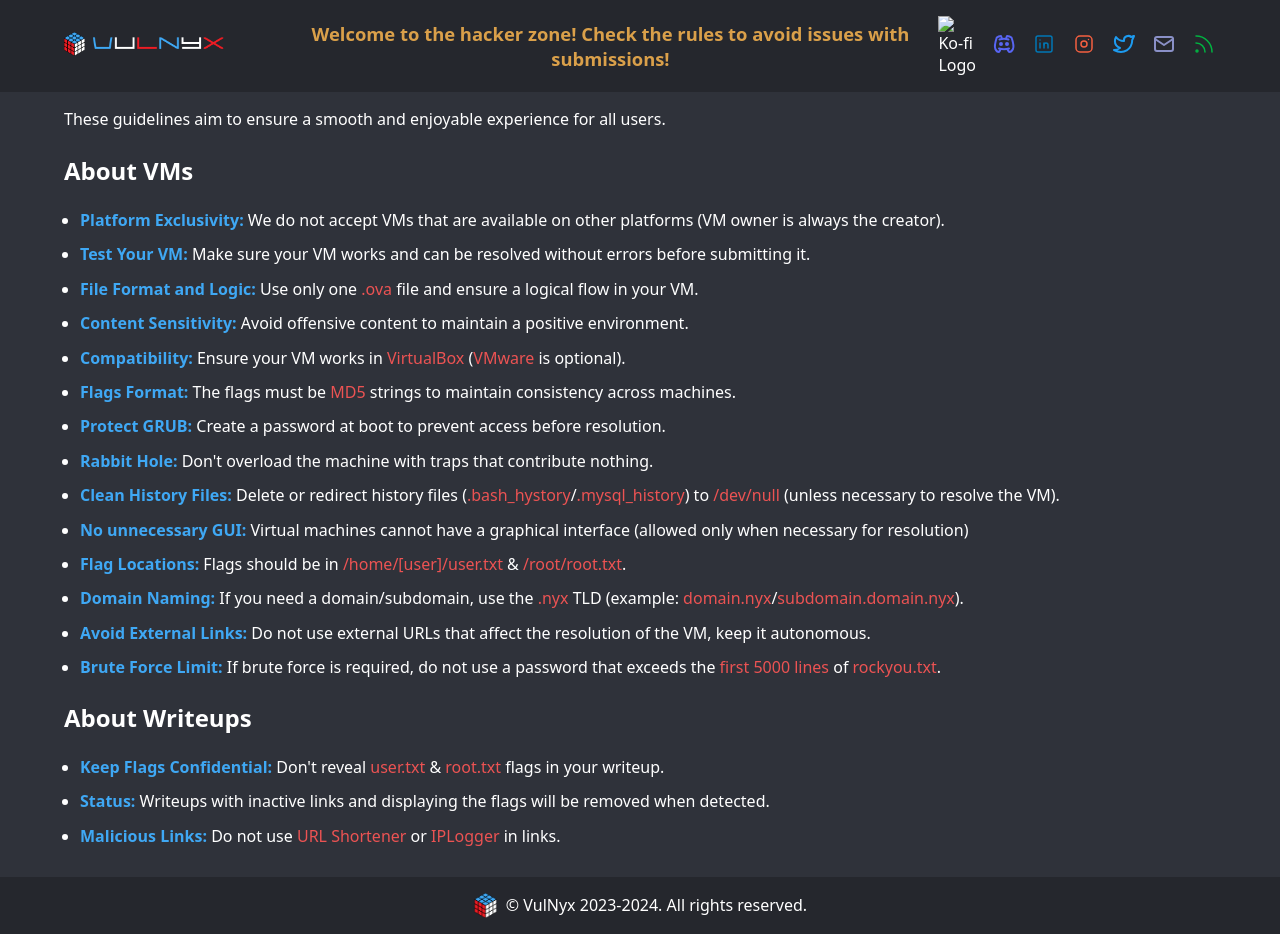
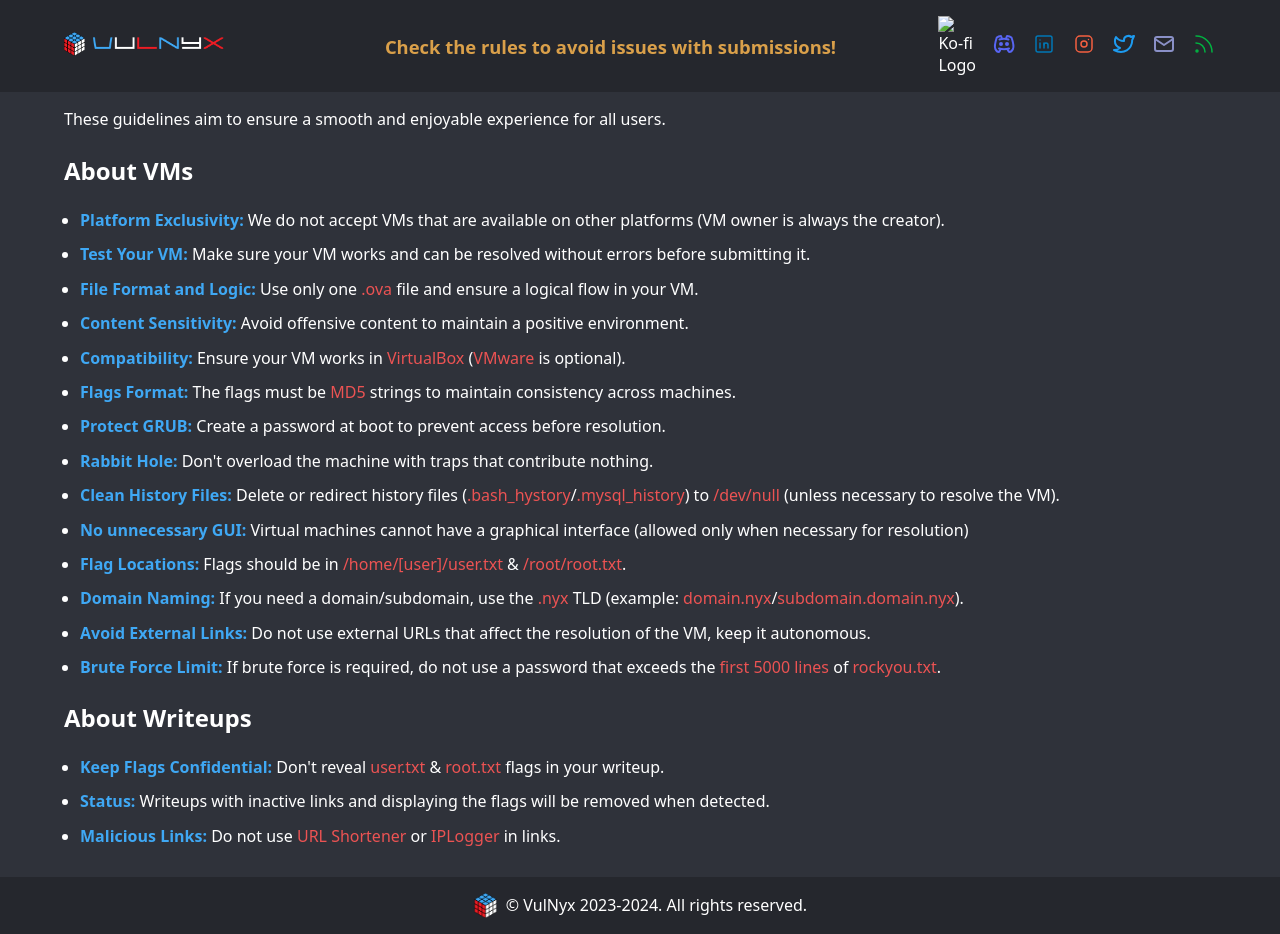
Before and after one commit to VulNyx/vulnyx, a Jekyll site: the page built from rules.md, in a window 1280 px wide. Built offline with Jekyll 4.4.1, drawn with Linux system fonts in a browser that asks for light colours.

Commit message:
fix: simple title

```diff
--- a/_layouts/main.html
+++ b/_layouts/main.html
@@ -27,7 +27,7 @@
       <article class="logo-wrapper">
         <img class="logo" alt="VulNyx website logo" src="/assets/logo.png">
       </article>
-      <h1 id="page-title">Welcome to the hacker zone! Enjoy playing with our <span id="total-vms"></span> machines!</h1>
+      <h1 id="page-title">Enjoy playing with our <span id="total-vms"></span> machines!</h1>
       <article class="project-info">
         <div class="media-links">
           <a title="Support us on Ko-fi" href="https://ko-fi.com/vulnyx" target="_blank">
--- a/_layouts/rules.html
+++ b/_layouts/rules.html
@@ -30,8 +30,7 @@
         </a>
       </article>
       <h1 id="page-title">
-        Welcome to the hacker zone! Check the rules to avoid issues with
-        submissions!
+        Check the rules to avoid issues with submissions!
       </h1>
       <article class="project-info">
         <div class="media-links">
```
